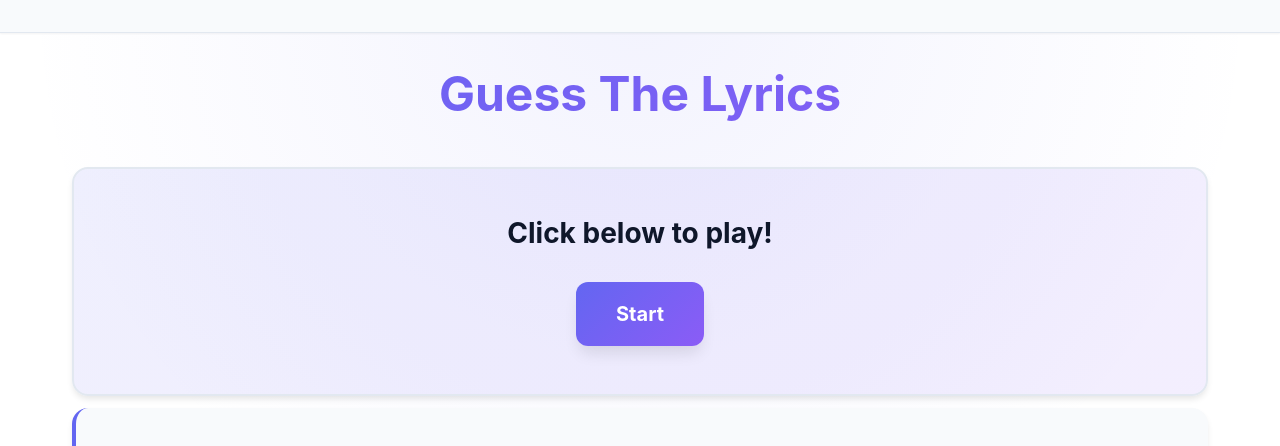
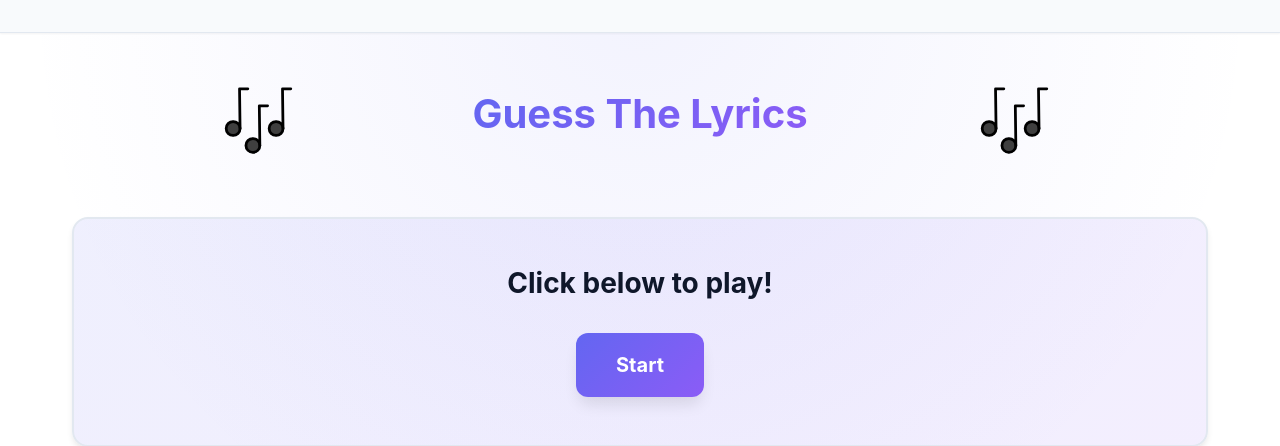
Before and after one commit to averym16/Guess_Lyrics_Game, a Flask app: page / in a window 1280 px wide. Shown: the top 446 px of the page. Run offline with Flask 3, Linux system fonts and the light colour scheme.

Commit message:
Add emojis to header

```diff
--- a/server/static/css/common.css
+++ b/server/static/css/common.css
@@ -154,10 +154,22 @@ main {
     padding-top: 1.5rem;
 }
 
-header {
+.hero {
     text-align: center;
     margin-bottom: 0.75rem;
     padding: 0.5rem 0;
+    display: flex;
+    justify-content: center;
+    gap: 10rem;
+    align-items: center;
+}
+header img{
+    width: 100px;
+    height: 100px;
+     margin-bottom: 0.75rem;
+}
+header h1{
+    text-align: center;
 }
 body {
     background: radial-gradient(
--- a/server/templates/index.html
+++ b/server/templates/index.html
@@ -11,7 +11,11 @@
         <nav id ="navbar"></nav>
         <main>
             <header>
-                <h1 name="home" class="home" id="home_header">Guess The Lyrics</h1>
+                <div class="hero">
+                    <img src="/static/images/notes.svg" alt="notes" class="header-image">
+                    <h1 name="home" class="home" id="home_header">Guess The Lyrics</h1>
+                    <img src="/static/images/notes.svg" alt="notes" class="header-image">
+                </div>
             </header>
             <section class="options">
                 <h3>Click below to play!</h3>
--- a/server/templates/lyric_game.html
+++ b/server/templates/lyric_game.html
@@ -10,7 +10,6 @@
     <body>
         <nav id="navbar"></nav>
         <main>
-            <header>
                 <div id="toastContainer"></div>
                 <div id="popupOverlay" style="display: none;">
                     <div class="popup-content">
@@ -21,9 +20,13 @@
                         <button class="cancel-btn">Cancel</button>
                     </div>
                 </div>
+            <header>
                 <div class="hero">
+                    <img src="/static/images/notes.svg" alt="notes" class="header-image">
                     <h1 id="header">Guess The Lyrics</h1>
+                    <img src="/static/images/notes.svg" alt="notes" class="header-image">
                 </div>
+
             </header>
            <section class="game-settings" id="settings" style="display: block">
             <form id="selection">
```
Also changed, not shown: server/static/images/notes.svg (renamed from server/static/images/1F3B6.svg).
